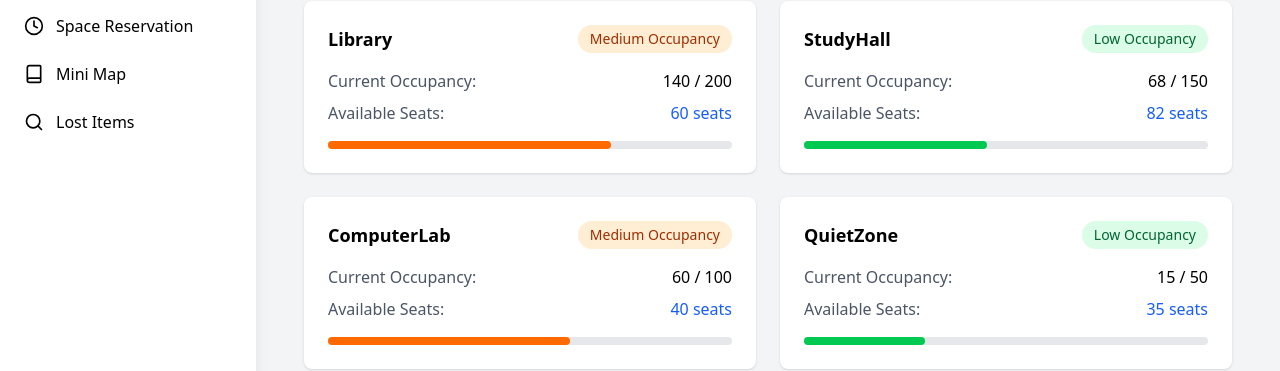
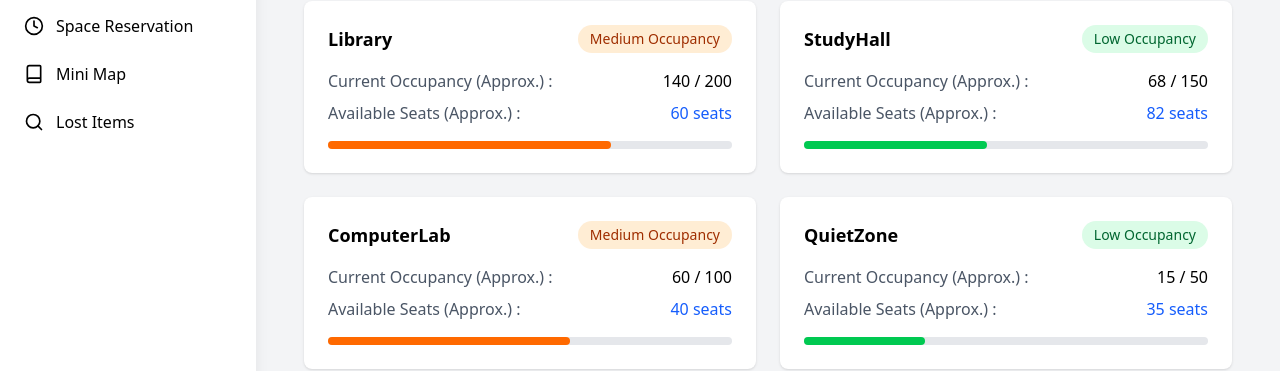
Before and after one commit to TehanLiyanage/Spacefix-Application---SDGP---CS48, a React (Vite) app: page /student-dashboard in a window 1280 px wide. Both pictures are taken after a click on the button "Space Availability". Shown: the part 167-538 px from the top of the page. Built offline with nearby package versions, Linux system fonts and the light colour scheme; no server answers.

Commit message:
update(dashboard-student) : updated the code  on occupancy level
due to the 80% accuracy in the occupancy level trackers , the head count will be approximate to 5-10. updated the code to avoid the confusion.

```diff
--- a/src/components/dashboard/iit/studentDashboardComponents/spaceAvailability.jsx
+++ b/src/components/dashboard/iit/studentDashboardComponents/spaceAvailability.jsx
@@ -37,11 +37,11 @@ const SpaceAvailability = () => (
             </div>
             <div className="space-y-2">
               <div className="flex justify-between">
-                <span className="text-gray-600">Current Occupancy:</span>
+                <span className="text-gray-600">Current Occupancy (Approx.) :</span>
                 <span className="font-medium">{data.currentOccupancy} / {data.totalSeats}</span>
               </div>
               <div className="flex justify-between">
-                <span className="text-gray-600">Available Seats:</span>
+                <span className="text-gray-600">Available Seats (Approx.) :</span>
                 <span className="font-medium text-blue-600">
                   {data.totalSeats - data.currentOccupancy} seats
                 </span>
```
